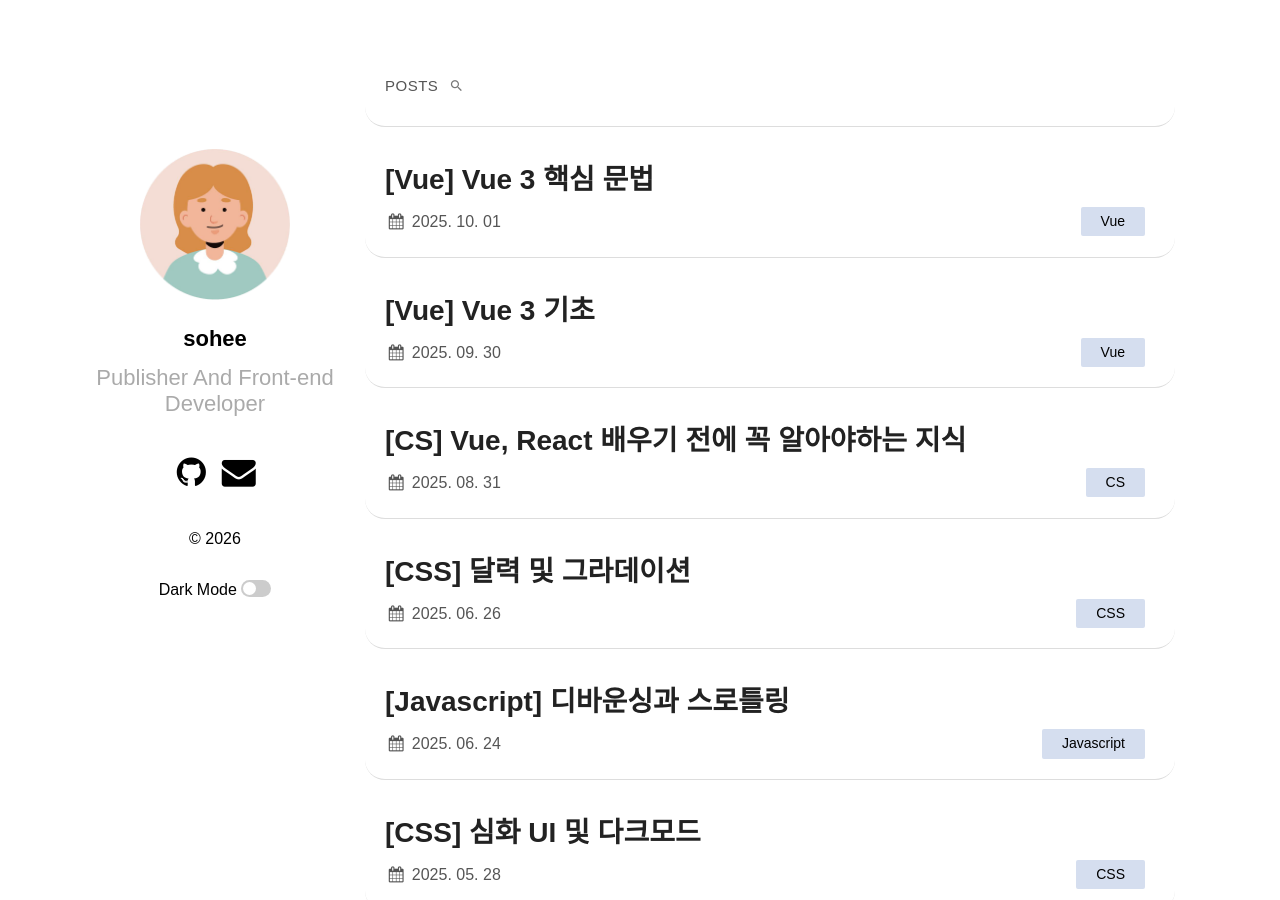
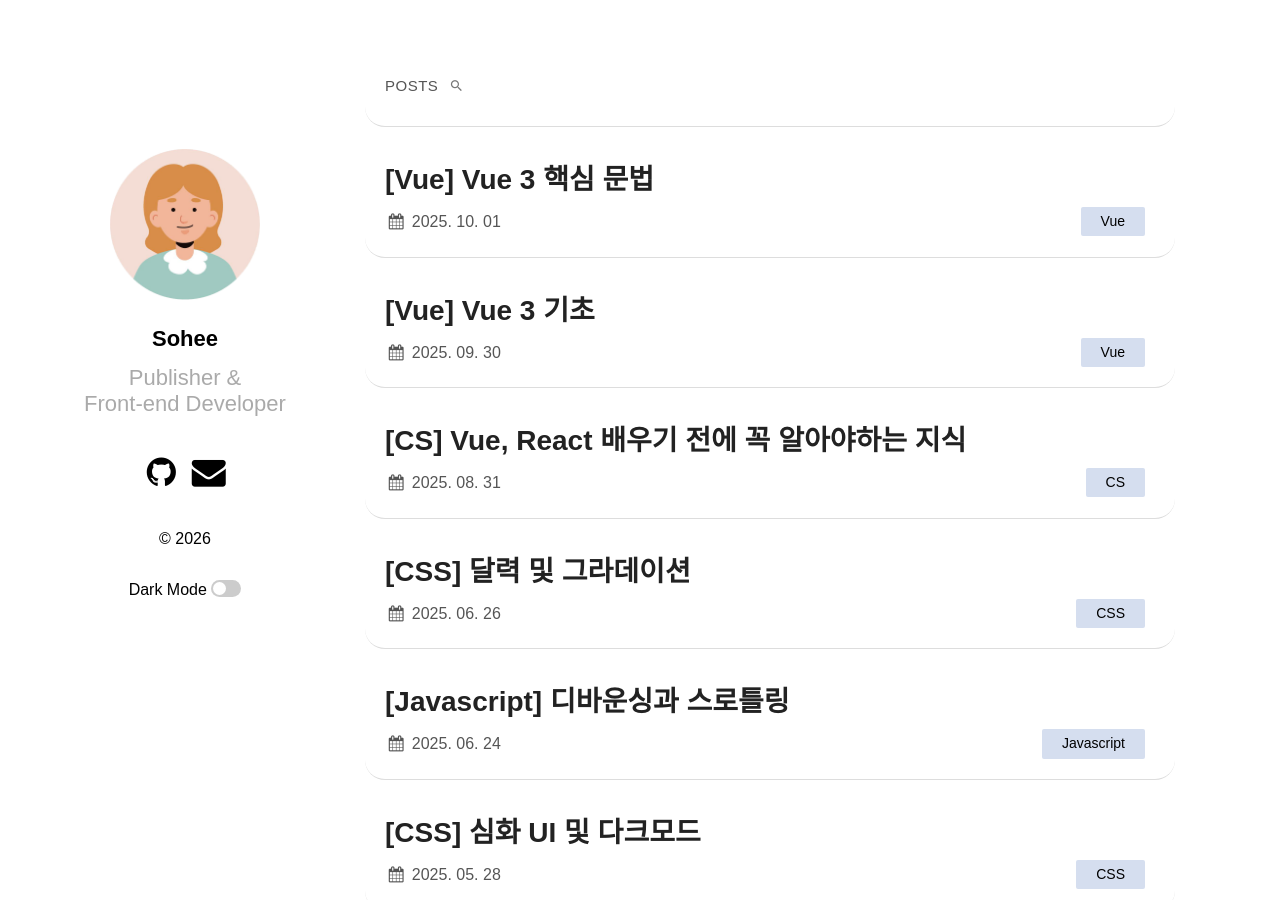
Before and after one commit to shkim00216/shkim00216.github.io, a Jekyll site: the page built from index.md, in a window 1280 px wide and 900 px high. Built offline with Jekyll 4.4.1, drawn with Linux system fonts in a browser that asks for light colours; some web fonts are replaced.

Commit message:
br 수정

```diff
--- a/_config.yml
+++ b/_config.yml
@@ -10,7 +10,7 @@
   sass_dir: _sass
 plainwhite:
   name: sohee
-  tagline: Publisher And Front-end Developer
+  tagline: Publisher & Front-end Developer
   date_format: "%Y. %m. %d"
   sitemap: true # set to true to generate sitemap.xml content
   search: true # set to true to enable searchbar
--- a/_layouts/default.html
+++ b/_layouts/default.html
@@ -25,11 +25,11 @@
         {% endif %}
       </a>
       <h2 id="title">
-        <a href="{{ "/" | relative_url }}">{{ site.plainwhite.name }}</a>
+        <a href="{{ "/" | relative_url }}">Sohee</a>
       </h2>
       </div>
       {%- if site.plainwhite.tagline -%}
-      <p class="tagline">{{ site.plainwhite.tagline }}</p>
+      <p class="tagline">Publisher &<br>Front-end Developer</p>
       {%- endif -%}
       </div>
       {% capture footer %}
@@ -146,7 +146,7 @@
         </ul>
       </nav>
       {%- endif -%}
-      <p class="about-footer {{condensed_class}}">&copy;
+      <p class="gh {{condensed_class}}">&copy;
         {{ "now" | date: "%Y" }}</p>
       {%- if site.plainwhite.dark_mode -%}
       <div class="about-footer {{condensed_class}}">
```
